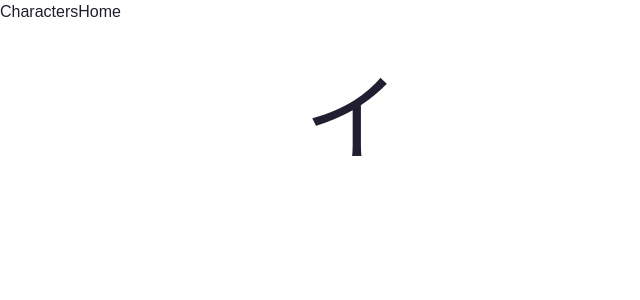
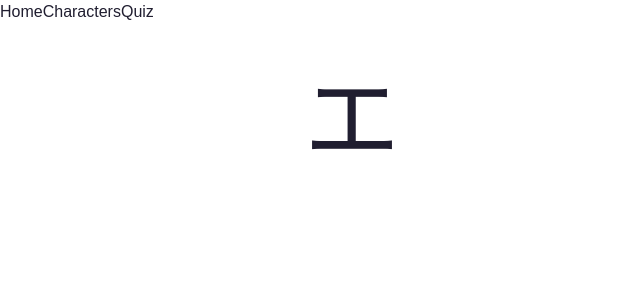
Before and after one commit to CodeByDex/bydex-japan, a Next.js app: page /quiz in a window 1280 px wide. Shown: the top 300 px of the page, without its empty margins (0-640 px from the left). Built offline with nearby package versions, Linux system fonts and the light colour scheme.

Commit message:
Feature random breakf ix (#8)
* managed setting the random function to generate correctly on reload

* added quiz to nav bar

```diff
--- a/src/app/navbar.tsx
+++ b/src/app/navbar.tsx
@@ -9,6 +9,16 @@ export function NavBar() {
     const pathName = usePathname();
     return (
         <nav>
+        <Link
+            href={"."}
+            className={clsx(
+                '',
+                {
+                    'text-blue-600': pathName === "."
+                }
+            )}            >
+            Home
+        </Link>
             <Link
                 href={"./character"}
                 className={clsx(
@@ -19,15 +29,14 @@ export function NavBar() {
                 )}>
                 Characters
             </Link>
-            <Link
-                href={"."}
+            <Link href={"./quiz"}
                 className={clsx(
                     '',
                     {
-                        'text-blue-600': pathName === "."
+                        'text-blue-600': pathName === "./character"
                     }
-                )}            >
-                Home
+                )}>
+                Quiz
             </Link>
         </nav>
     )
--- a/src/app/quiz/page.tsx
+++ b/src/app/quiz/page.tsx
@@ -1,6 +1,10 @@
+"use client"
+
 import characters from "../../../public/data/characterDatabase";
 import FlashcardComponent from "@components/ui/flashcard";
 import { LargeCharacter, CharacterInfo } from "@components/ui/character";
+import { useEffect, useState } from "react";
+import { character } from "@lib/definitions";
 
 function getRandomItem<T>(array: T[]): T {
     const randomIndex = Math.floor(Math.random() * array.length);
@@ -8,8 +12,19 @@ function getRandomItem<T>(array: T[]): T {
   }
 
   export default function Page() {
+    const [item, setItem] = useState<character | null>(null);
+    const [mounted, setMounted] = useState(false);
 
-    const item = getRandomItem(characters);
+    // Set item only when the component mounts (client-side only)
+    useEffect(() => {
+      setItem(getRandomItem(characters));
+      setMounted(true);  // Set mounted to true after the component mounts
+    }, []);  // Empty dependency array ensures this runs only on mount
+
+    // Return loading state or placeholder until the component is mounted
+    if (!mounted || !item) {
+      return <div>Loading...</div>; // You can replace this with a skeleton loader
+    }
 
     return (
         <FlashcardComponent
```
